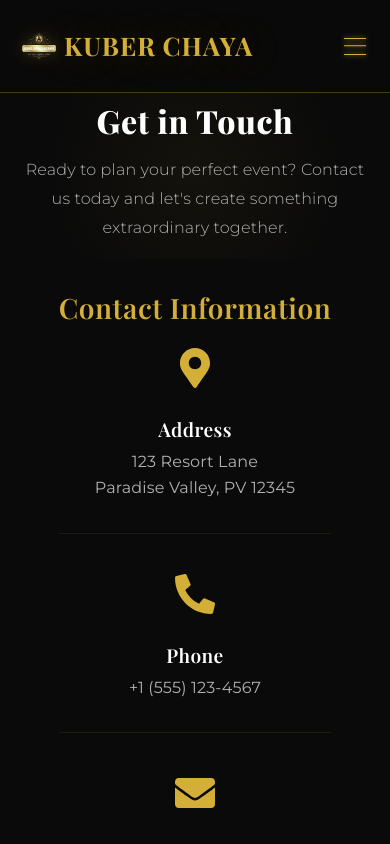
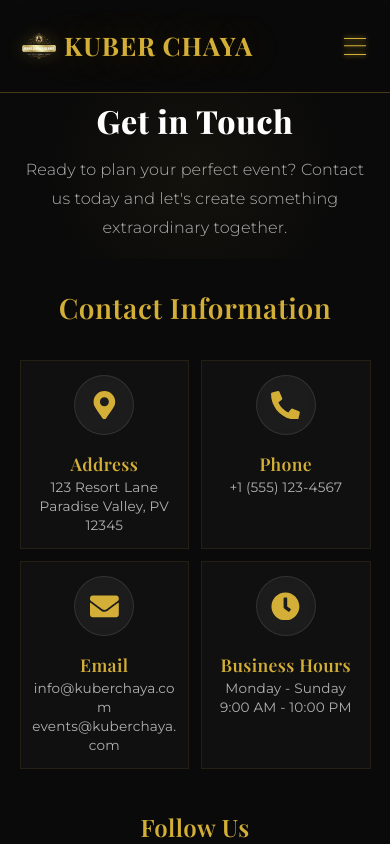
Before and after one commit to Omkar1201/Kuber_Chaya, a React (Vite) app: page /contact in a window 390 px wide. Shown: the top 844 px of the page. Built offline with nearby package versions, Linux system fonts and the light colour scheme.

Commit message:
contact page responsive done

```diff
--- a/src/pages/Contact.css
+++ b/src/pages/Contact.css
@@ -56,6 +56,17 @@
     color: var(--color-text-secondary);
     font-size: 1rem;
     line-height: 1.6;
+}
+
+.contact-link {
+    color: var(--color-text-secondary);
+    text-decoration: none;
+    transition: var(--transition-fast);
+}
+
+.contact-link:hover {
+    color: var(--color-gold);
+    text-decoration: underline;
 }
 
 .social-section {
@@ -239,28 +250,127 @@
         gap: 0;
     }
 
+    /* Contact Info Grid for Mobile */
+    .contact-info {
+        display: grid;
+        grid-template-columns: 1fr 1fr;
+        gap: 0.75rem;
+        align-items: stretch;
+    }
+
+    .contact-info h2 {
+        grid-column: 1 / -1;
+        font-size: 1.75rem;
+        margin-bottom: 1.5rem;
+    }
+
+    .contact-form-container h2 {
+        font-size: 1.75rem;
+        margin-bottom: 2rem;
+    }
+
+    /* Transform Info Items into Cards */
     .info-item {
         flex-direction: column;
         align-items: center;
+        justify-content: start;
         text-align: center;
-        gap: 1rem;
+        gap: 0.1rem;
+        background: rgba(20, 20, 20, 0.6);
+        border: 1px solid var(--color-border-light);
+        padding: 0.85rem 0.5rem;
+        margin-bottom: 0;
+        /* Let grid gap handle spacing */
+        width: 100%;
+        box-sizing: border-box;
+        box-sizing: border-box;
+        height: 100%;
+        /* Uniform height */
+        transition: var(--transition-slow);
+    }
+
+    .info-item:hover {
+        border-color: var(--color-gold);
+        transform: translateY(-5px);
+        box-shadow: 0 10px 30px rgba(212, 175, 55, 0.15);
+    }
+
+    .info-item h3 {
+        font-size: 1.1rem;
+        margin-bottom: 0.25rem;
+        color: var(--color-gold);
+    }
+
+    .info-item p {
+        font-size: 0.85rem;
+        line-height: 1.4;
+        word-break: break-word;
+        /* Crucial for emails in 2-col */
+        margin: 0;
+    }
+
+    .info-item:last-of-type {
+        border-bottom: 1px solid var(--color-border-light);
+        margin-bottom: 0;
+    }
+
+    .social-section {
+        grid-column: 1 / -1;
+        margin-top: 2rem;
+        width: 100%;
     }
 
     .info-icon {
-        font-size: 2.5rem;
-        margin-bottom: 0.5rem;
+        width: 60px;
+        height: 60px;
+        background: rgba(255, 255, 255, 0.05);
+        border: 1px solid rgba(255, 255, 255, 0.1);
+        border-radius: 50%;
+        display: flex;
+        align-items: center;
+        justify-content: center;
+        margin: 0 auto 1rem;
+        font-size: 1.8rem;
+        color: var(--color-gold);
+        backdrop-filter: blur(5px);
+        transition: all 0.3s ease;
+        overflow: hidden;
     }
 
-    /* Prevent auto-zoom on iOS */
+    /* Icon Shine Effect */
+    .info-icon::before {
+        content: '';
+        position: absolute;
+        top: 0;
+        left: 0;
+        width: 100%;
+        height: 100%;
+        background: linear-gradient(45deg, transparent, rgba(212, 175, 55, 0.1), transparent);
+        transform: translateX(-100%);
+        transition: 0.5s;
+    }
+
+    .info-item:hover .info-icon {
+        border-color: var(--color-gold);
+        color: var(--color-gold-light);
+        transform: translateY(-3px);
+        box-shadow: 0 5px 15px rgba(0, 0, 0, 0.2);
+    }
+
+    .info-item:hover .info-icon::before {
+        transform: translateX(100%);
+    }
+
+    /* Prevent auto-zoom on iOS and improve touch targets */
     .form-group input,
     .form-group select,
     .form-group textarea {
         font-size: 16px;
+        padding: 0.75rem;
     }
 
-    .contact-info h2,
-    .contact-form-container h2 {
-        font-size: 1.75rem;
-        margin-bottom: 1.5rem;
+    /* Reduce social icons size slightly if needed, or keep big for touch */
+    .social-section .social-links {
+        gap: 1.5rem;
     }
 }
--- a/src/pages/Contact.jsx
+++ b/src/pages/Contact.jsx
@@ -80,7 +80,9 @@ function Contact() {
                                     <div className="info-icon"><FaPhoneAlt /></div>
                                     <div className="info-text">
                                         <h3>Phone</h3>
-                                        <p>+1 (555) 123-4567</p>
+                                        <p>
+                                            <a href="tel:+15551234567" className="contact-link">+1 (555) 123-4567</a>
+                                        </p>
                                     </div>
                                 </div>
 
@@ -88,7 +90,10 @@ function Contact() {
                                     <div className="info-icon"><FaEnvelope /></div>
                                     <div className="info-text">
                                         <h3>Email</h3>
-                                        <p>info@kuberchaya.com<br />events@kuberchaya.com</p>
+                                        <p>
+                                            <a href="mailto:info@kuberchaya.com" className="contact-link">info@kuberchaya.com</a><br />
+                                            <a href="mailto:events@kuberchaya.com" className="contact-link">events@kuberchaya.com</a>
+                                        </p>
                                     </div>
                                 </div>
 
```
